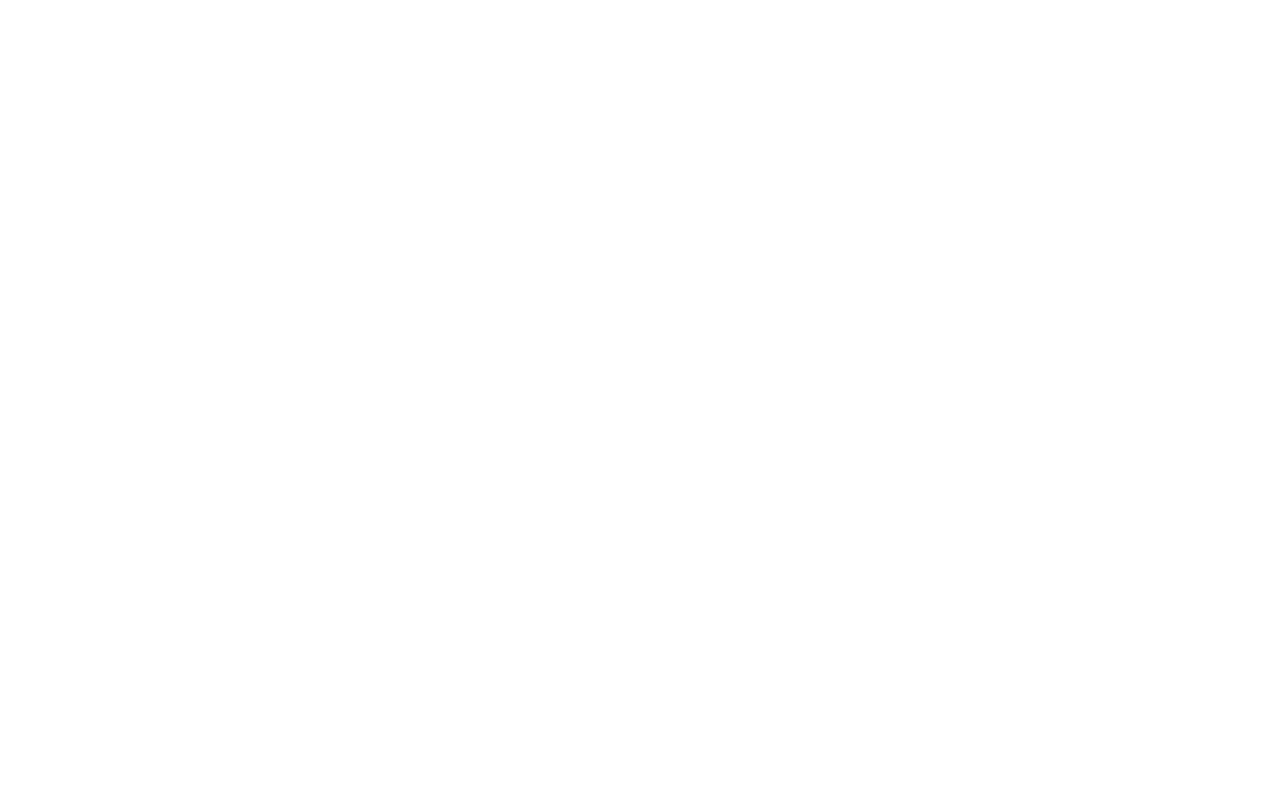
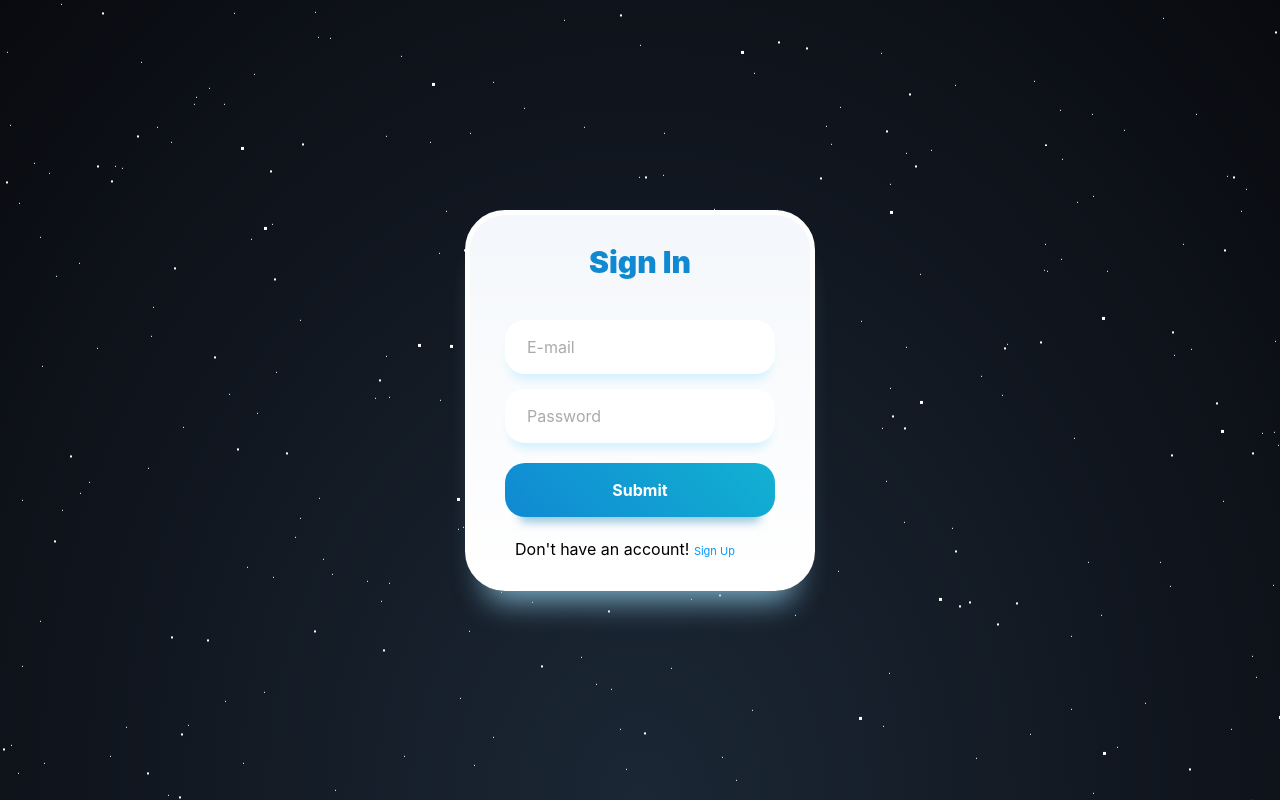
Before and after one commit to krizz18bugger/watchlist-mern-app, a React (Vite) app in the folder frontend/: page / in a window 1280 px wide. Before the commit this address had no page. Built offline with nearby package versions, Linux system fonts and the light colour scheme.

Commit message:
Some erros were rectified

```diff
--- a/frontend/src/App.jsx
+++ b/frontend/src/App.jsx
@@ -12,7 +12,8 @@
 
       <Route path="/signup" element={<SignupPage />} />
 
-      <Route path="/login" element={<LoginPage />} />
+      <Route path={'/'} element={<LoginPage />} />
+      <Route path={'/login'} element={<LoginPage />} />
     </Routes>
 
     </BrowserRouter>
--- a/frontend/src/pages/LoginPage.jsx
+++ b/frontend/src/pages/LoginPage.jsx
@@ -1,5 +1,5 @@
-import LoginForm from './../components/Login';
-import Card from './../uikits/background';
+import LoginForm from './../components/Login.jsx';
+import Card from './../uikits/background.jsx';
 import { useEffect } from 'react';
 
 export default function LoginPage(){
--- a/frontend/src/pages/SignupPage.jsx
+++ b/frontend/src/pages/SignupPage.jsx
@@ -1,5 +1,5 @@
-import SignupForm from './../components/Signup';
-import Card from './../uikits/background';
+import SignupForm from './../components/Signup.jsx';
+import Card from './../uikits/background.jsx';
 
 export default function SignupPage(){
     return (
```
Also changed, not shown: frontend/src/pages/Watchlist.jsx (+5 -5 lines).
